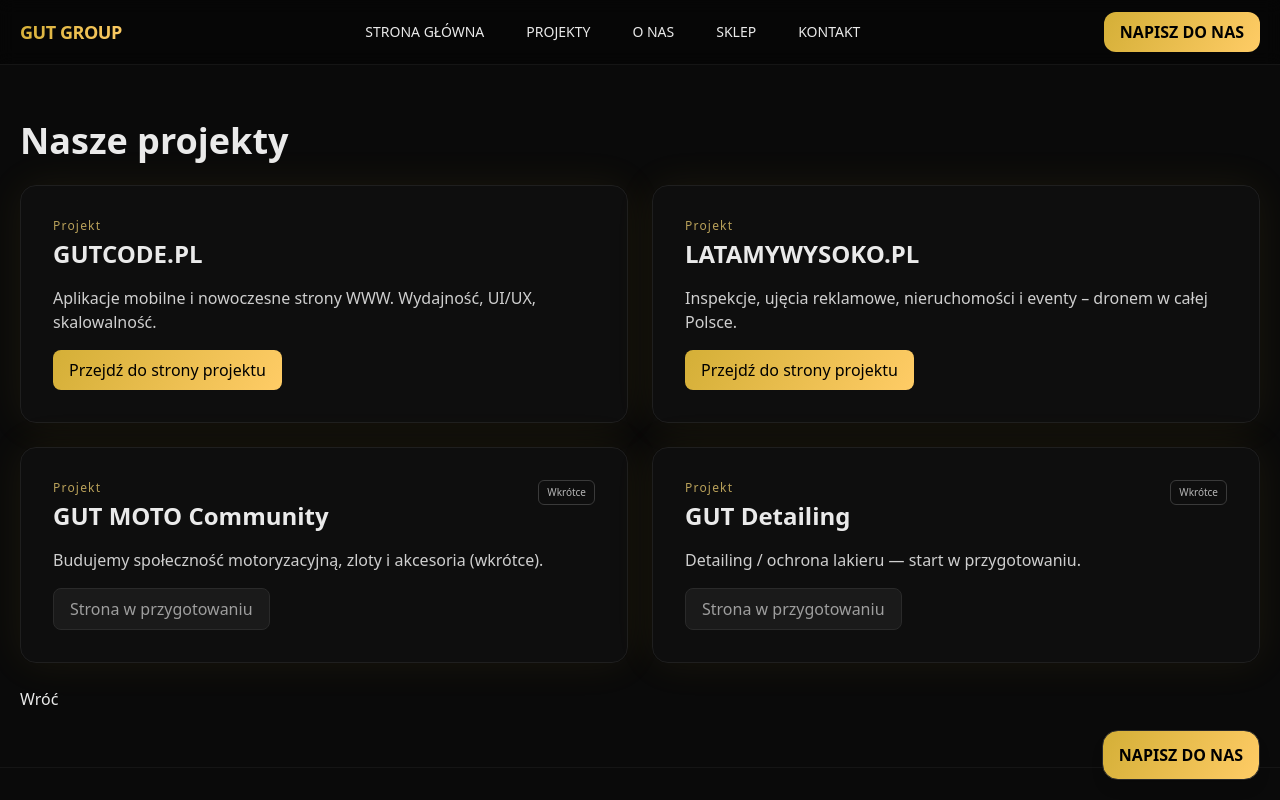
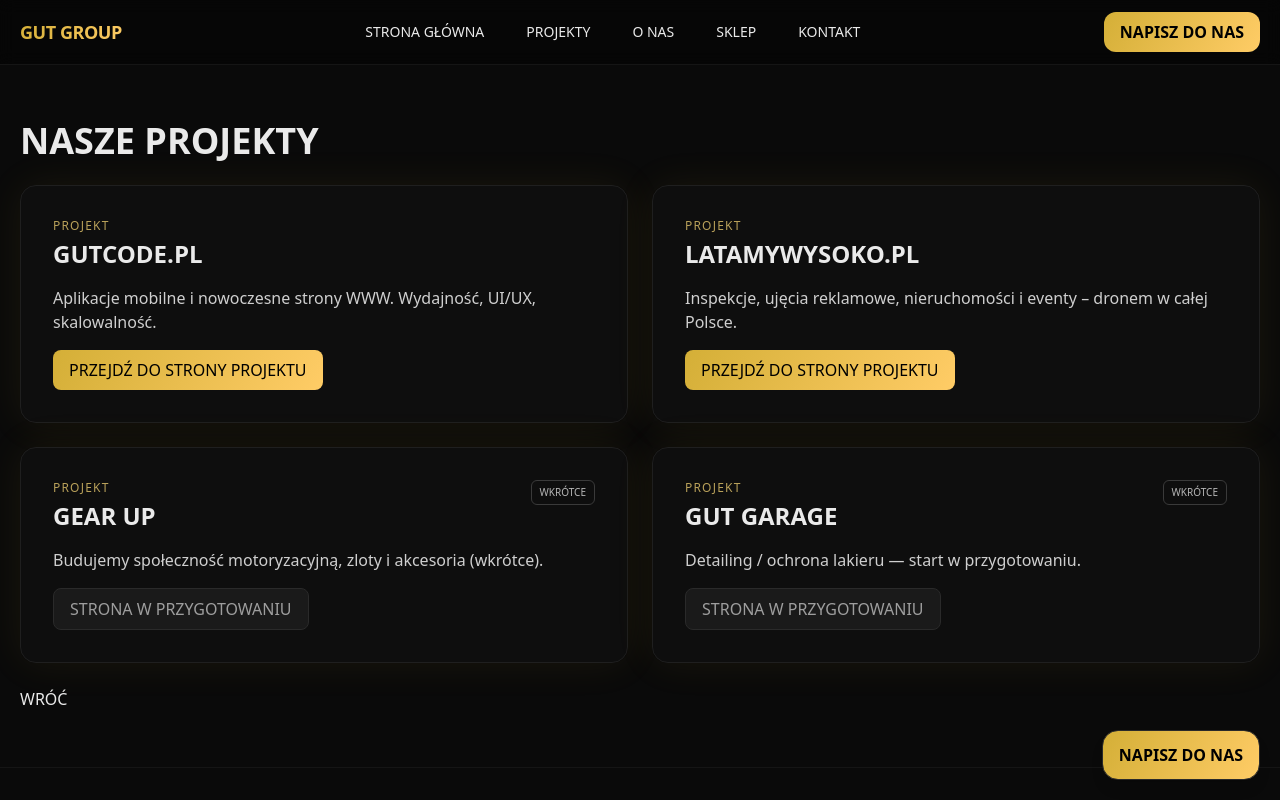
Before and after one commit to GuteeQ/gut-group-site, a Next.js app: page /projekty in a window 1280 px wide. Shown: the top 800 px of the page. Built offline with nearby package versions, Linux system fonts and the light colour scheme.

Commit message:
feat(projekty): update projects page layout and content

```diff
--- a/app/projekty/page.tsx
+++ b/app/projekty/page.tsx
@@ -5,37 +5,37 @@ import Link from 'next/link';
 const projects = [
   { key:'gutcode', name:'GUTCODE.PL', desc:'Aplikacje mobilne i nowoczesne strony WWW. Wydajność, UI/UX, skalowalność.', url:'https://gutcode.pl' },
   { key:'latamy', name:'LATAMYWYSOKO.PL', desc:'Inspekcje, ujęcia reklamowe, nieruchomości i eventy – dronem w całej Polsce.', url:'https://latamywysoko.pl' },
-  { key:'moto', name:'GUT MOTO Community', desc:'Budujemy społeczność motoryzacyjną, zloty i akcesoria (wkrótce).', url:null },
-  { key:'detail', name:'GUT Detailing', desc:'Detailing / ochrona lakieru — start w przygotowaniu.', url:null },
+  { key:'moto', name:'GEAR UP', desc:'Budujemy społeczność motoryzacyjną, zloty i akcesoria (wkrótce).', url:null },
+  { key:'detail', name:'GUT GARAGE', desc:'Detailing / ochrona lakieru — start w przygotowaniu.', url:null },
 ];
 
 export default function Page(){
   return (
     <div>
-      <h2 className="text-2xl md:text-4xl font-bold mb-6">Nasze projekty</h2>
+      <h2 className="text-2xl md:text-4xl font-bold mb-6">NASZE PROJEKTY</h2>
       <div className="grid md:grid-cols-2 gap-6">
         {projects.map(p => (
           <div key={p.key} className="card">
             <div className="flex items-start justify-between">
               <div>
-                <div className="text-xs tracking-widest text-[#b9a15a]">Projekt</div>
+                <div className="text-xs tracking-widest text-[#b9a15a]">PROJEKT</div>
                 <div className="text-xl md:text-2xl font-bold mt-1">{p.name}</div>
               </div>
-              {!p.url && <div className="text-[10px] px-2 py-1 rounded-md border border-[#3a3a3a] text-[#b7b7b7]">Wkrótce</div>}
+              {!p.url && <div className="text-[10px] px-2 py-1 rounded-md border border-[#3a3a3a] text-[#b7b7b7]">WKRÓTCE</div>}
             </div>
             <p className="mt-4 text-[#cfcfcf]">{p.desc}</p>
             <div className="mt-4 flex gap-3">
               {p.url ? (
-                <a href={p.url} target="_blank" className="px-4 py-2 rounded-lg gradient-gold text-black">Przejdź do strony projektu</a>
+                <a href={p.url} target="_blank" className="px-4 py-2 rounded-lg gradient-gold text-black">PRZEJDŹ DO STRONY PROJEKTU</a>
               ) : (
-                <span className="px-4 py-2 rounded-lg bg-[#1a1a1a] border border-[#2a2a2a] text-[#9e9e9e]">Strona w przygotowaniu</span>
+                <span className="px-4 py-2 rounded-lg bg-[#1a1a1a] border border-[#2a2a2a] text-[#9e9e9e]">STRONA W PRZYGOTOWANIU</span>
               )}
             </div>
           </div>
         ))}
       </div>
       <div className="mt-6">
-        <Link href="/" className="underline-offset-4 hover:underline">Wróć</Link>
+        <Link href="/" className="underline-offset-4 hover:underline">WRÓĆ</Link>
       </div>
     </div>
   );
```
